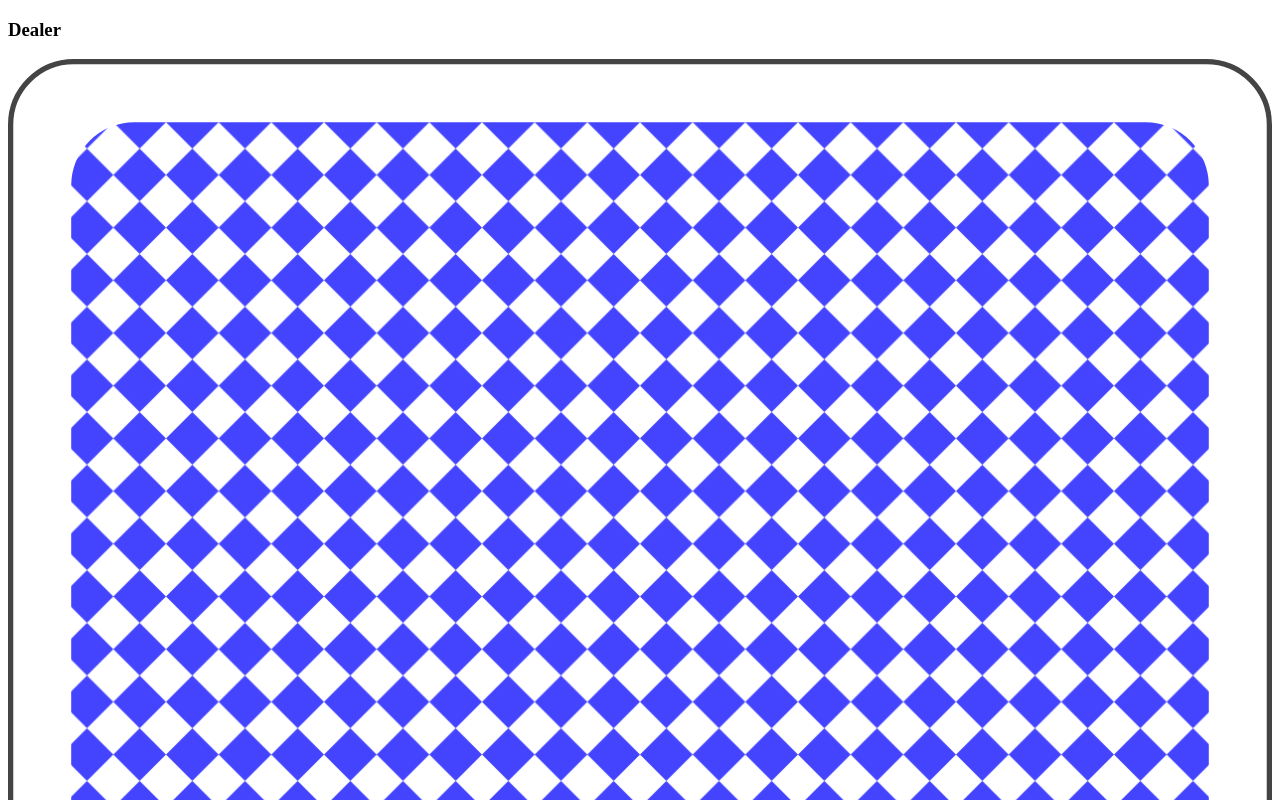
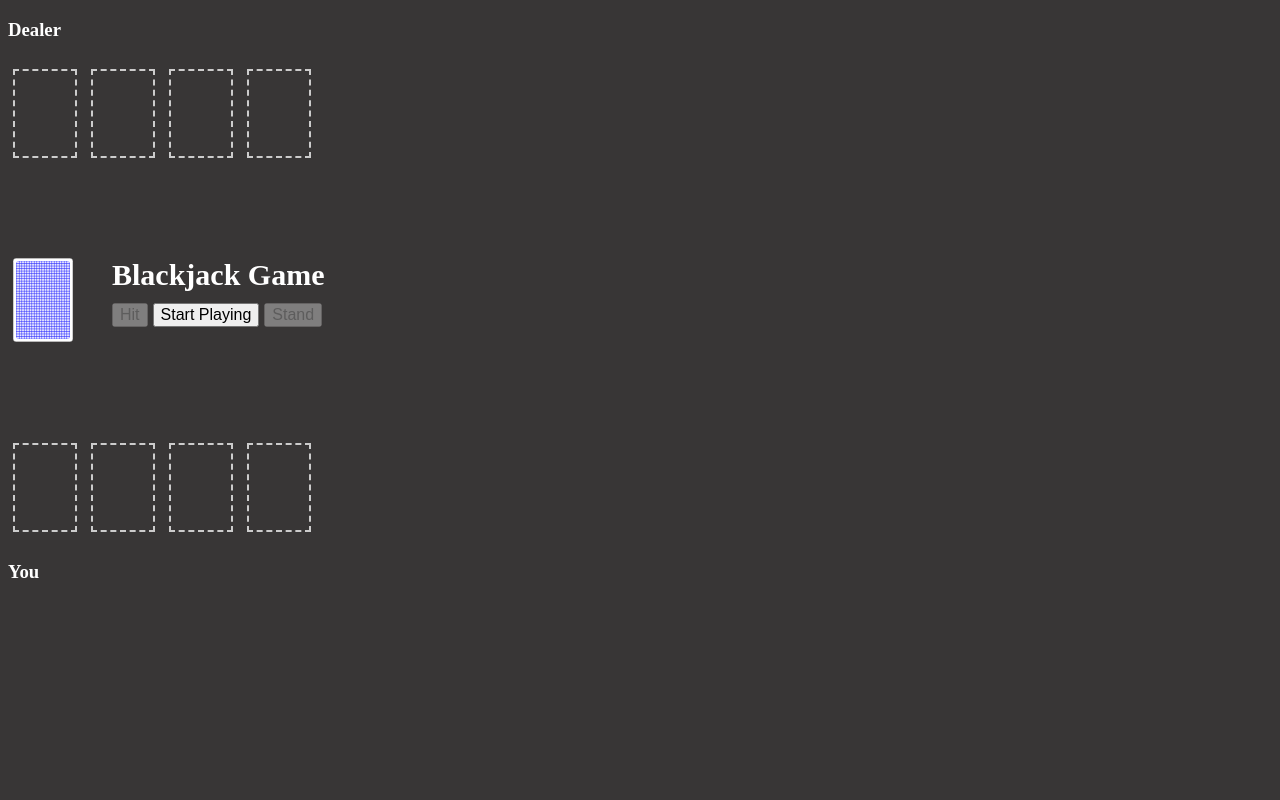
Before and after one commit to daniele-frade/blackjack-game, a plain HTML site: page index.html in a window 1280 px wide. Shown: the top 800 px of the page. Drawn offline with Linux system fonts and the light colour scheme.

Commit message:
adding css style

```diff
--- a/style.css
+++ b/style.css
@@ -1,3 +1,34 @@
-h1 {
-    color: blue;
+body {
+    background-color: rgb(56, 54, 54);
+    color: white;
 }
+
+.card {
+    width: 60px;
+    height: 85px;
+    display: inline-block;
+    margin: 10px 5px;
+    vertical-align: top;
+}
+
+.card.empty {
+    border: 2px dashed #ccc;
+}
+
+#centralContainer {
+    margin: 80px 0;
+}
+
+#message {
+    display: inline-block;
+    font-size: 20px;
+    margin-left: 30px;
+}
+
+button {
+    font-size: 16px;
+}
+
+h2 {
+    margin: 10px 0;
+}
```
